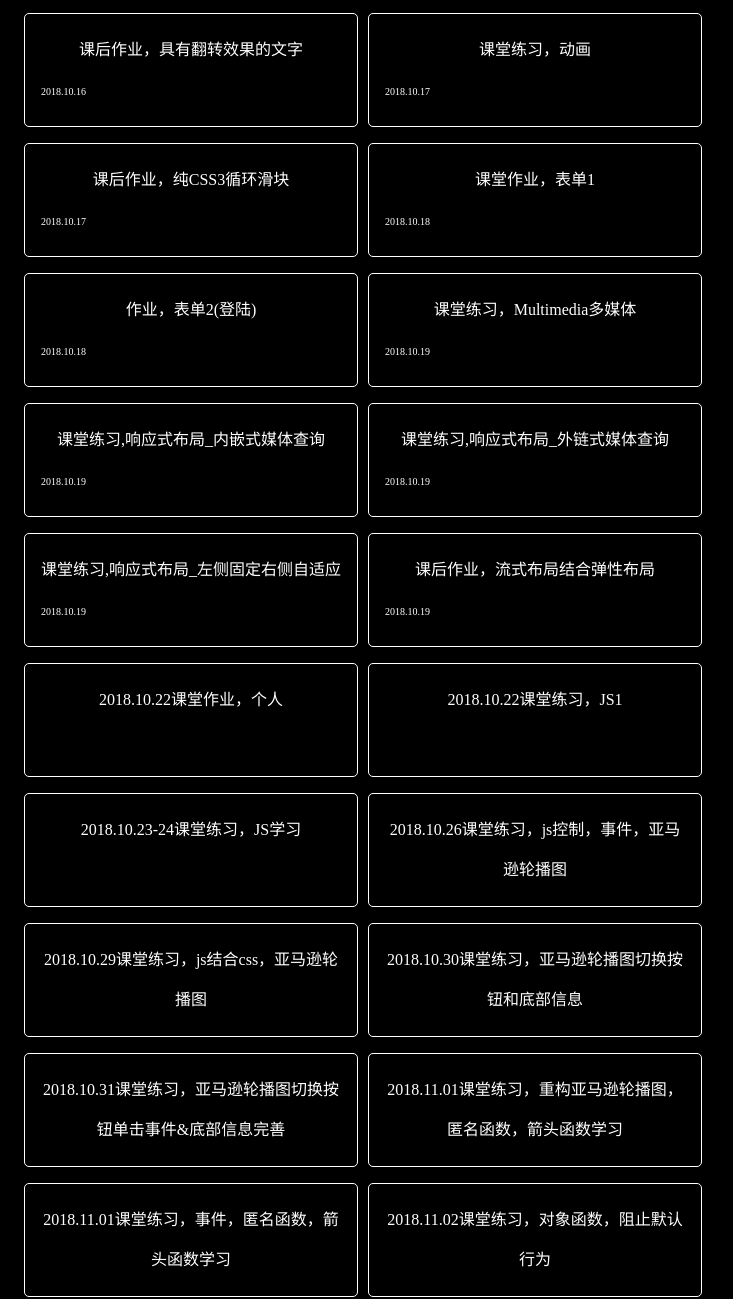
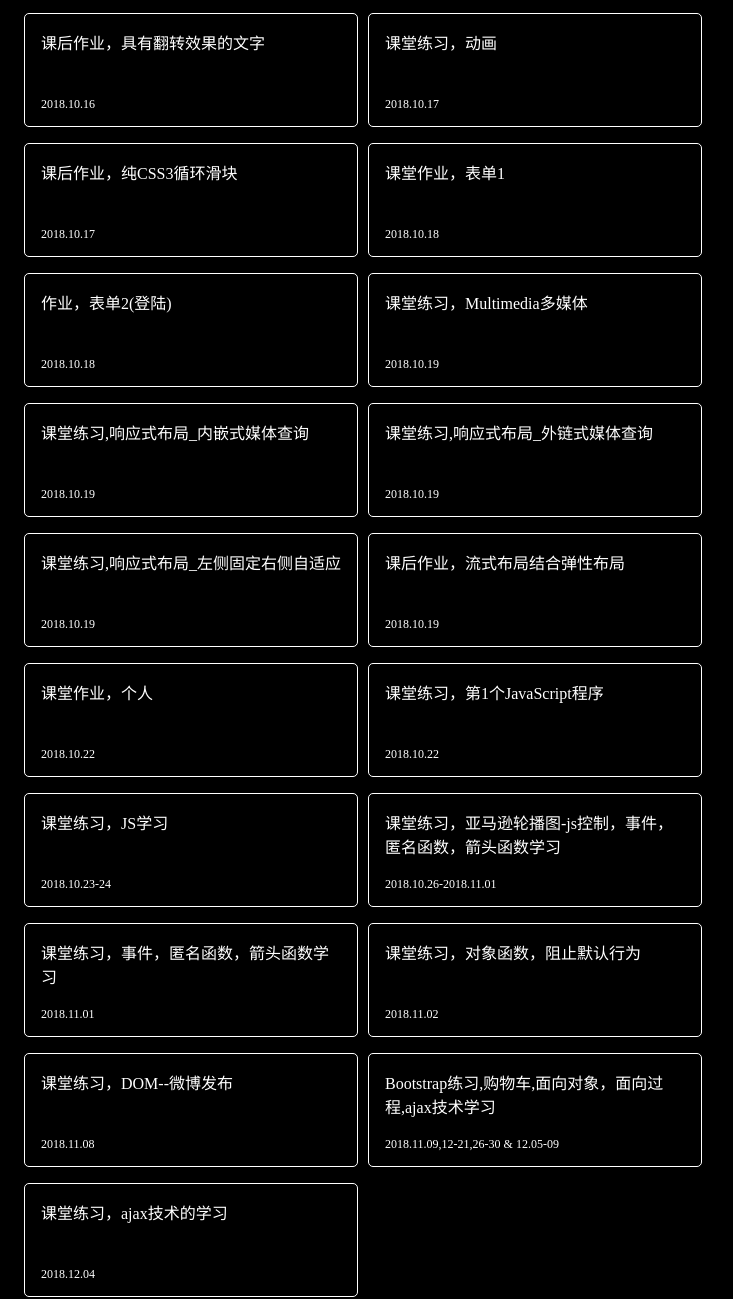
Before and after one commit to LDDZ/Homework, a plain HTML site: page index.html in a window 1280 px wide. Shown: the part 217-1516 px from the top of the page, 346-1079 px from the left. Drawn offline with Linux system fonts and the light colour scheme.

Commit message:
继续修改主页样式

```diff
--- a/inde.css
+++ b/inde.css
@@ -64,8 +64,8 @@ a{
     padding: 16px;
     width: 300px;
     height: 80px;
-    line-height: 40px;
-    text-align: center;
+    /* line-height: 40px; */
+    /* text-align: center; */
     border: 1px #fff solid;
     border-radius: 5px;
 }
@@ -74,11 +74,16 @@ a{
     width: 100%;
     height: 100%;
 }
+.homework-title{
+    display:  block;
+    width: 100%;
+    height: 80%;
+}
 .homework-time{
-    display: inline-block;
+    display: block;
     width: 100%;
-    height: 20px;
+    height: 20%;
     text-align: left;
     line-height: 20px;
-    font-size: 10px;
+    font-size: 12px;
 }
--- a/index.html
+++ b/index.html
@@ -21,79 +21,82 @@
         </div>
         <ul class="homework">
             <li class="homework-project">
-                <a href="test1/test1.html">作业1(test1)<br><span class="homework-time">2018.10.16</span></a>
+                <a href="test1/test1.html"><span class="homework-title">作业1(test1)</span><span class="homework-time">2018.10.16</span></a>
             </li>
             <li class="homework-project">
-                <a href="test2/test2.html">作业2(test2)<br><span class="homework-time">2018.10.16</span></a>
+                <a href="test2/test2.html"><span class="homework-title">作业2(test2)</span><span class="homework-time">2018.10.16</span></a>
             </li>
             <li class="homework-project">
-                <a href="TextWithFlipEffect/TextWithFlipEffect.html">课后作业，具有翻转效果的文字<br><span class="homework-time">2018.10.16</span></a>
+                <a href="TextWithFlipEffect/TextWithFlipEffect.html"><span class="homework-title">课后作业，具有翻转效果的文字</span><span class="homework-time">2018.10.16</span></a>
             </li>
             <li class="homework-project" class="homework-project" class="homework-project">
-                <a href="animation/animation.html">课堂练习，动画<br><span class="homework-time">2018.10.17</span></a>
+                <a href="animation/animation.html"><span class="homework-title">课堂练习，动画</span><span class="homework-time">2018.10.17</span></a>
             </li>
             <li class="homework-project" class="homework-project" class="homework-project">
-                <a href="PureCSS3CycleSlider/PureCSS3CycleSlider.html">课后作业，纯CSS3循环滑块<br><span class="homework-time">2018.10.17</span></a>
+                <a href="PureCSS3CycleSlider/PureCSS3CycleSlider.html"><span class="homework-title">课后作业，纯CSS3循环滑块</span><span class="homework-time">2018.10.17</span></a>
             </li>
             <li class="homework-project" class="homework-project" class="homework-project">
-                <a href="HtmlForm/HtmlForm.html">课堂作业，表单1<br><span class="homework-time">2018.10.18</span></a>
+                <a href="HtmlForm/HtmlForm.html"><span class="homework-title">课堂作业，表单1</span><span class="homework-time">2018.10.18</span></a>
             </li>
             <li class="homework-project" class="homework-project" class="homework-project">
-                <a href="HtmlForm/HtmlForm2.html">作业，表单2(登陆)<br><span class="homework-time">2018.10.18</span></a>
+                <a href="HtmlForm/HtmlForm2.html"><span class="homework-title">作业，表单2(登陆)</span><span class="homework-time">2018.10.18</span></a>
             </li>
             <li class="homework-project" class="homework-project" class="homework-project">
-                <a href="Multimedia/Multimedia.html">课堂练习，Multimedia多媒体<br><span class="homework-time">2018.10.19</span></a>
+                <a href="Multimedia/Multimedia.html"><span class="homework-title">课堂练习，Multimedia多媒体</span><span class="homework-time">2018.10.19</span></a>
             </li>
             <li class="homework-project" class="homework-project" class="homework-project">
-                <a href="ResponsiveLayout/ResponsiveLayout_1.html">课堂练习,响应式布局_内嵌式媒体查询<br><span class="homework-time">2018.10.19</span></a>
+                <a href="ResponsiveLayout/ResponsiveLayout_1.html"><span class="homework-title">课堂练习,响应式布局_内嵌式媒体查询</span><span class="homework-time">2018.10.19</span></a>
             </li>
             <li class="homework-project" class="homework-project" class="homework-project">
-                <a href="ResponsiveLayout/ResponsiveLayout_2.html">课堂练习,响应式布局_外链式媒体查询<br><span class="homework-time">2018.10.19</span></a>
+                <a href="ResponsiveLayout/ResponsiveLayout_2.html"><span class="homework-title">课堂练习,响应式布局_外链式媒体查询</span><span class="homework-time">2018.10.19</span></a>
             </li>
             <li class="homework-project" class="homework-project" class="homework-project">
-                <a href="ResponsiveLayout/ResponsiveLayout_3.html">课堂练习,响应式布局_左侧固定右侧自适应<br><span class="homework-time">2018.10.19</span></a>
+                <a href="ResponsiveLayout/ResponsiveLayout_3.html"><span class="homework-title">课堂练习,响应式布局_左侧固定右侧自适应</span><span class="homework-time">2018.10.19</span></a>
             </li>
             <li class="homework-project" class="homework-project" class="homework-project">
-                <a href="FlowLayout&FlexBox/FlowLayout&FlexBox.html">课后作业，流式布局结合弹性布局<br><span class="homework-time">2018.10.19</span></a>
+                <a href="FlowLayout&FlexBox/FlowLayout&FlexBox.html"><span class="homework-title">课后作业，流式布局结合弹性布局</span><span class="homework-time">2018.10.19</span></a>
             </li>
             <li class="homework-project" class="homework-project" class="homework-project">
-                <a href="EcommerceWebsite/EcommerceWebsite.html">2018.10.22课堂作业，个人</a>
+                <a href="EcommerceWebsite/EcommerceWebsite.html"><span class="homework-title">课堂作业，个人</span><span class="homework-time">2018.10.22</span></a>
             </li>
             <li class="homework-project" class="homework-project" class="homework-project">
-                <a href="JS1/JS1.html">2018.10.22课堂练习，JS1</a>
+                <a href="JS1/JS1.html"><span class="homework-title">课堂练习，第1个JavaScript程序</span><span class="homework-time">2018.10.22</span></a>
             </li>
             <li class="homework-project" class="homework-project" class="homework-project">
-                <a href="10first-splash/number-guessing-game.html">2018.10.23-24课堂练习，JS学习</a>
+                <a href="10first-splash/number-guessing-game.html"><span class="homework-title">课堂练习，JS学习</span><span class="homework-time">2018.10.23-24</span></a>
             </li>
             <li class="homework-project" class="homework-project" class="homework-project">
-                <a href="02azmazon-AnimationJS/amazon.html">2018.10.26课堂练习，js控制，事件，亚马逊轮播图</a>
+                <a href="02azmazon-AnimationJS/amazon.html"><span class="homework-title">课堂练习，亚马逊轮播图-js控制，事件，匿名函数，箭头函数学习</span><span class="homework-time">2018.10.26-2018.11.01</span></a>
+            </li>
+            <!-- <li class="homework-project" class="homework-project" class="homework-project">
+                <a href="02azmazon-AnimationJS/amazon.html">2018.10.26课堂练习，js控制，事件，亚马逊轮播图<br><span class="homework-time">2018.10.19</span></a>
             </li>
             <li class="homework-project" class="homework-project" class="homework-project">
-                <a href="02azmazon-AnimationJS/amazon.html">2018.10.29课堂练习，js结合css，亚马逊轮播图</a>
+                <a href="02azmazon-AnimationJS/amazon.html">2018.10.29课堂练习，js结合css，亚马逊轮播图<br><span class="homework-time">2018.10.19</span></a>
             </li>
             <li class="homework-project" class="homework-project" class="homework-project">
-                <a href="02azmazon-AnimationJS/amazon.html">2018.10.30课堂练习，亚马逊轮播图切换按钮和底部信息</a>
+                <a href="02azmazon-AnimationJS/amazon.html">2018.10.30课堂练习，亚马逊轮播图切换按钮和底部信息<br><span class="homework-time">2018.10.19</span></a>
             </li>
             <li class="homework-project" class="homework-project" class="homework-project">
-                <a href="02azmazon-AnimationJS/amazon.html">2018.10.31课堂练习，亚马逊轮播图切换按钮单击事件&底部信息完善</a>
+                <a href="02azmazon-AnimationJS/amazon.html">2018.10.31课堂练习，亚马逊轮播图切换按钮单击事件&底部信息完善<br><span class="homework-time">2018.10.19</span></a>
             </li>
             <li class="homework-project" class="homework-project" class="homework-project">
-                <a href="02azmazon-AnimationJS/amazon.html">2018.11.01课堂练习，重构亚马逊轮播图，匿名函数，箭头函数学习</a>
+                <a href="02azmazon-AnimationJS/amazon.html">2018.11.01课堂练习，重构亚马逊轮播图，匿名函数，箭头函数学习<br><span class="homework-time">2018.10.19</span></a>
+            </li> -->
+            <li class="homework-project" class="homework-project" class="homework-project">
+                <a href="事件/01事件侦听属性on.html"><span class="homework-title">课堂练习，事件，匿名函数，箭头函数学习</span><span class="homework-time">2018.11.01</span></a>
             </li>
             <li class="homework-project" class="homework-project" class="homework-project">
-                <a href="事件/01事件侦听属性on.html">2018.11.01课堂练习，事件，匿名函数，箭头函数学习</a>
+                <a href="事件/06阻止默认行为.html"><span class="homework-title">课堂练习，对象函数，阻止默认行为</span><span class="homework-time">2018.11.02</span></a>
             </li>
             <li class="homework-project" class="homework-project" class="homework-project">
-                <a href="事件/06阻止默认行为.html">2018.11.02课堂练习，对象函数，阻止默认行为</a>
+                <a href="DOM/micro-blog.html"><span class="homework-title">课堂练习，DOM--微博发布</span><span class="homework-time">2018.11.08</span></a>
             </li>
             <li class="homework-project" class="homework-project" class="homework-project">
-                <a href="DOM/micro-blog.html">2018.11.08课堂练习，DOM--微博发布</a>
+                <a href="https://github.com/LDDZ/ShoppingCartProject"><span class="homework-title">Bootstrap练习,购物车,面向对象，面向过程,ajax技术学习</span><span class="homework-time">2018.11.09,12-21,26-30 & 12.05-09</span></a>
             </li>
             <li class="homework-project" class="homework-project" class="homework-project">
-                <a href="https://github.com/LDDZ/ShoppingCartProject">2018.11.09,12-21,26-30 & 12.05-09，Bootstrap练习,购物车,面向对象，面向过程,ajax技术学习</a>
-            </li>
-            <li class="homework-project" class="homework-project" class="homework-project">
-                <a href="44fetching-data/test1204.html">2018.12.04课堂练习，ajax技术的学习</a>
+                <a href="44fetching-data/test1204.html"><span class="homework-title">课堂练习，ajax技术的学习</span><span class="homework-time">2018.12.04</span></a>
             </li>
         </ul>
     </div>
```
Also changed, not shown: JS1/JS1.html (+1 -1 lines).
